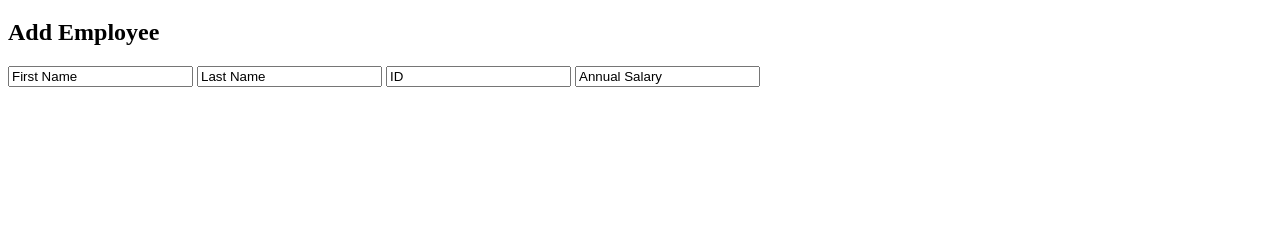
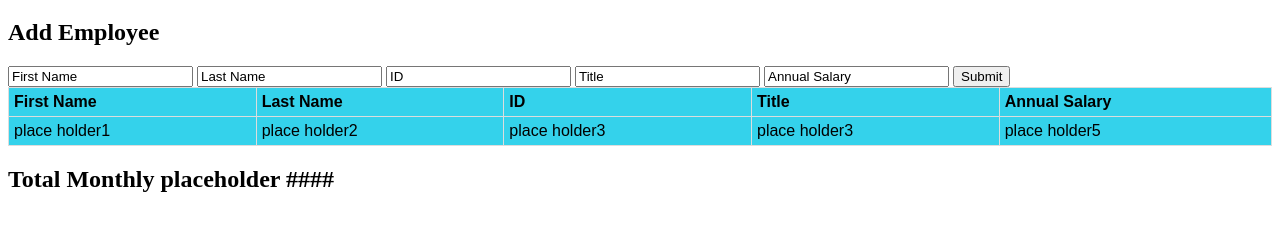
Before and after one commit to NateNotermann/T2W7-weekend-jquery-salary-calculator, a plain HTML site: page index.html in a window 1280 px wide. Shown: the part 61-292 px from the top of the page. Drawn offline with Linux system fonts and the light colour scheme.

Commit message:
regrouped the table

```diff
--- a/index.html
+++ b/index.html
@@ -19,17 +19,54 @@
             <h1>Salary Calculator</h1>
         </header>
         <main>
-            <container class="container1"> <!-- first container -->
+
+            <container class="container allInputs"> <!-- first container -->
                 <h2>Add Employee</h2> <!-- Add Employees --> <!-- Done -->
                 <container class="allInputs"> <!-- container to group all the input fields -->
+                    <input type="text" value="First Name"   class="input firstname">      </input>  <!-- inputs to enter first name -->
+                    <input type="text" value="Last Name"    class="input lastname">       </input>  <!-- inputs to enter last name -->
+                    <input value="ID"                       class="input id">             </input>  <!-- inputs to enter ID -->
+                    <input type="text" value="Title"        class="input title">          </input>  <!-- inputs to enter Title -->
+                    <input value="Annual Salary"            class="annualSalary">         </input>  <!-- inputs to enter Annual Salary -->
+                </container>
 
-                    <input type="text" value="First Name"   class="firstname">      </input>
-                    <input type="text" value="Last Name"    class="lastname">       </input>
-                    <input value="ID" class="id">                                   </input>
-                    <input value="Annual Salary"            class="annualSalary">   </input>
+                <container class="buttons">
+                    <button>Submit</button>
+                </container>
+
+            </container class="table">
+                    <table>
+                        <thead> <!-- "thead" is a BLOCK-LEVEL element--><!-- should also have "tbody" & -->
+                            <tr> <!-- "tr" TABLE ROW -->
+                                <th>First Name</th> <!-- "th" -is INLINE-BLOCK element, or COLUMN HEADER-->
+                                <th>Last Name</th> <!-- "th" is a header element that makes text bold-->
+                                <th>ID</th>
+                                <th>Title</th>
+                                <th>Annual Salary</th>
+                            </tr>
+                        </thead>
+
+                        <tbody> <!-- body element of table-->
+                            <tr> <!-- second row--> <!-- place holder to add rows later -->
+                                <td>place holder1</td>
+                                <td>place holder2</td>
+                                <td>place holder3</td>
+                                <td>place holder3</td>
+                                <td>place holder5</td>
+                            </tr>
+                        </tbody>
+                        <tfoot> <!-- footer element of table-->
+                            <!-- may not use tfoot -->
+                        </tfoot>
 
 
-
+                        <!--thead-->
+                            <!--headings-->
+                            <!--headings-->
+                            <!--headings-->
+                            <!--headings-->
+                    </table>
+            </container>
 
 
                     <!-- Inputs -->
@@ -40,7 +77,6 @@
                         <!-- Annual Salary -->
                         <!-- use $(this).closest().remove() when removing rows-->
                             <!-- Submit Button -->
-                </container>
 
 
 
@@ -48,7 +84,11 @@
             </container>
 
 
-            <container class="container2">
+            <container class="totalMonthly"> <!-- container for total salary -->
+                <h2> Total Monthly placeholder ####</h2> <!-- add a span for number of total salaries -->
+
+
+
             </container>
 
 
--- a/style.css
+++ b/style.css
@@ -0,0 +1,24 @@
+
+
+
+
+table {
+    font-family: arial, sans-serif;
+    border-collapse: collapse;
+    width: 100%;
+}
+
+td, th {
+    border: 1px solid #dddddd;
+    text-align: left;
+    padding: 5px;
+}
+
+tr:nth-child(even) { /*adding fun color to EVEN tables header*/
+    background-color: hotpink;
+}
+
+tr:nth-child(odd) { /*adding fun color to ODD tables placeholder row*/
+    background-color: #34d2eb;
+
+}
```
